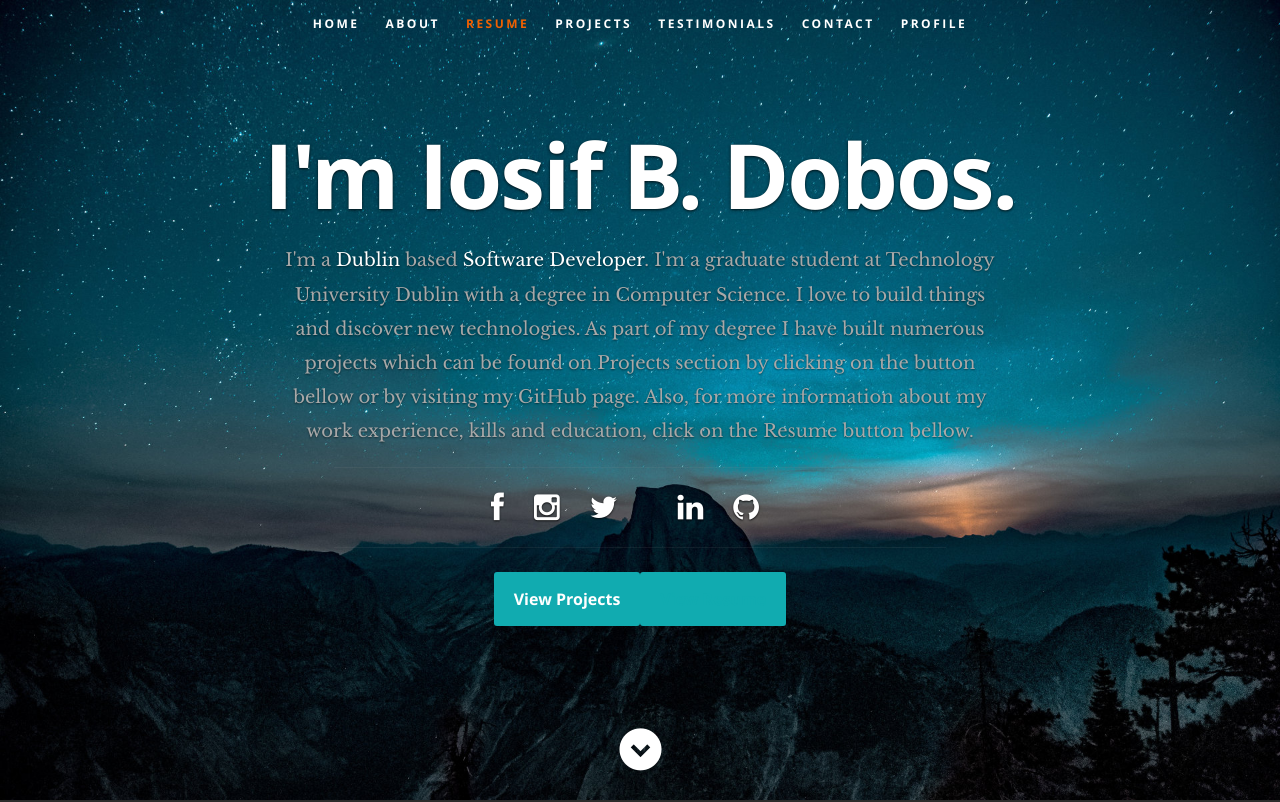
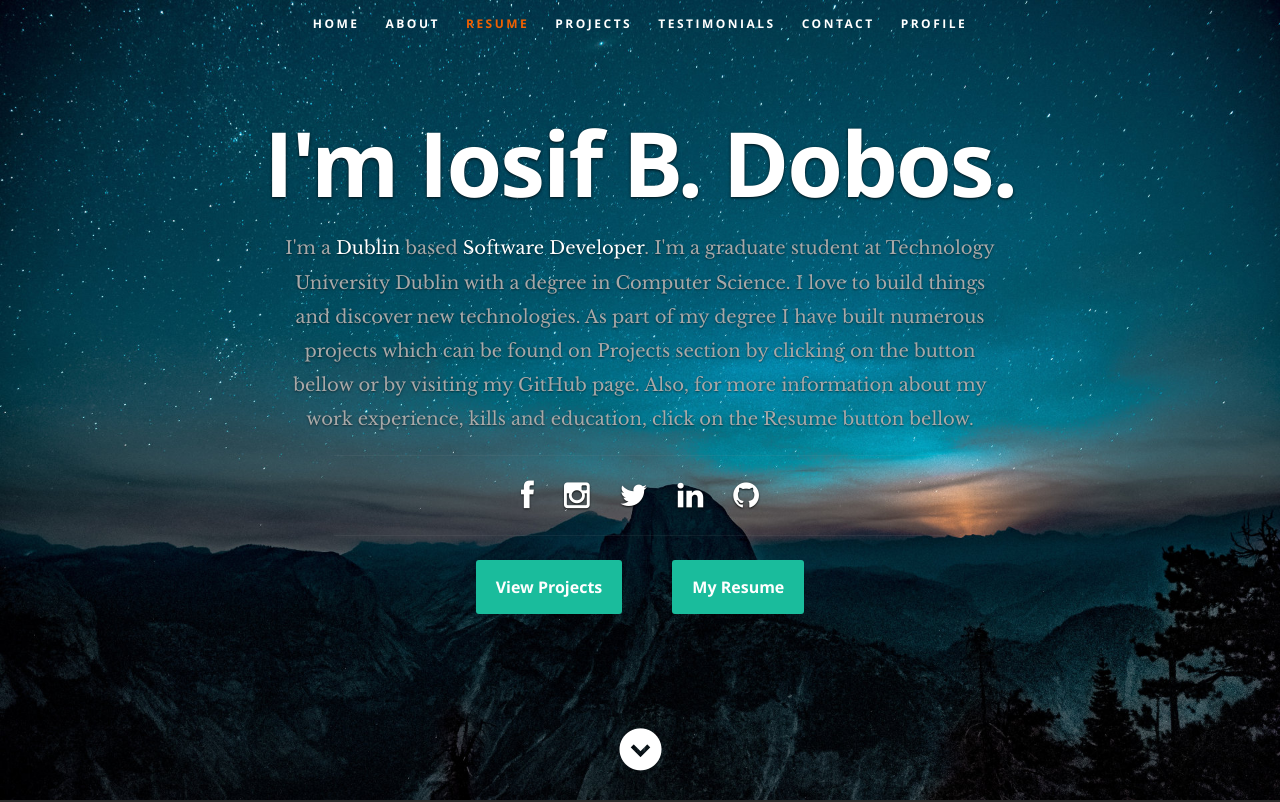
Before and after one commit to IosifDobos/Iosif-Portfolio, a React (Create React App) app in the folder iosif-portfolio/: page / in a window 1280 px wide. Shown: the top 802 px of the page. Built offline with nearby package versions, Linux system fonts and the light colour scheme.

Commit message:
home page buttons
fixed button on home page

```diff
--- a/iosif-portfolio/public/css/default.css
+++ b/iosif-portfolio/public/css/default.css
@@ -801,3 +801,7 @@ properly.
 	margin-right: auto !important;
 	text-align: center !important;
 }
+
+.project-btn{
+   background-color: #1abc9c !important;
+}
--- a/iosif-portfolio/src/components/About.js
+++ b/iosif-portfolio/src/components/About.js
@@ -66,14 +66,14 @@ class About extends Component {
                         </div>
                     </div>
                     <div className="four columns">
-                        <div className="">
+                        <div className="expertise">
                             <i className="fa fa-bold"></i>
                             <h3 className="white-color">Algorithms & Data Structures</h3>
                             <p>As part of my degree in Computer Science, I have good background over fundamental concepts of DSA.</p>
                         </div>
                     </div>
                     <div className="four columns">
-                        <div className="">
+                        <div className="expertise">
                             <i className="fa fa-css3"></i>
                             <h3 className="white-color">Dev Ops</h3>
                             <p>
--- a/iosif-portfolio/src/components/Footer.js
+++ b/iosif-portfolio/src/components/Footer.js
@@ -12,10 +12,10 @@ class Footer extends Component {
                 <li><a href="http://facebook.com/bogdandobos" target="_blank" rel="noopener noreferrer"><i className="fa fa-facebook"></i></a></li>
                 <li><a href="http://instagram.com/josephberelly" target="_blank" rel="noopener noreferrer"><i className="fa fa-instagram"></i></a></li>
                 <li><a href="http://twitter.com" target="_blank" rel="noopener noreferrer"><i className="fa fa-twitter"></i></a></li>
-                <li><a href="http://medium.com/" target="_blank" rel="noopener noreferrer"><i className="fa fa-medium"></i></a></li>
                 <li><a href="https://www.linkedin.com/in/iosif-dobos/" target="_blank" rel="noopener noreferrer"><i className="fa fa-linkedin"></i></a></li>
                 <li><a href="http://github.com/IosifDobos" target="_blank" rel="noopener noreferrer"><i className="fa fa-github"></i></a></li>
-                <li><a href="https://gitlab.com/IosifDobos" target="_blank" rel="noopener noreferrer"><i className="fa fa-gitlab"></i></a></li>
+                {/* <li><a href="https://gitlab.com/IosifDobos" target="_blank" rel="noopener noreferrer"><i className="fa fa-gitlab"></i></a></li>
+                <li><a href="http://medium.com/" target="_blank" rel="noopener noreferrer"><i className="fa fa-medium"></i></a></li> */}
               </ul>
 
               <ul className="copyright">
--- a/iosif-portfolio/src/components/Home.js
+++ b/iosif-portfolio/src/components/Home.js
@@ -52,11 +52,6 @@ class Home extends Component{
                                 </a>
                             </li>
                             <li>
-                                <a href="http://medium.com/" target="_blank" rel="noopener noreferrer">
-                                    <i className="fa fa-medium"></i>
-                                </a>
-                            </li>
-                            <li>
                                 <a href="https://www.linkedin.com/in/iosif-dobos/" target="_blank" rel="noopener noreferrer">
                                     <i className="fa fa-linkedin"></i>
                                 </a>
@@ -66,21 +61,28 @@ class Home extends Component{
                                     <i className="fa fa-github"></i>
                                 </a>
                             </li>
-                            <li>
+                            {/* <li>
                                 <a href="https://gitlab.com/IosifDobos" target="_blank" rel="noopener noreferrer">
                                     <i className="fa fa-gitlab"></i>
                                 </a>
                             </li>
+                            <li>
+                                <a href="http://medium.com/" target="_blank" rel="noopener noreferrer">
+                                    <i className="fa fa-medium"></i>
+                                </a>
+                            </li> */}
                         </ul>
                         <hr />
-                        <div className="btn-toolbar">
-                                <button type="button" className="btn btn-lg btn-primary btn-sm">
-                                    <a href="#portfolio" className="white-color">View Projects</a>
-                                </button>
-                                 <button type="button" className="btn btn-lg btn-primary btn-sm">
-                                    <a href="#resume">View Resume</a>
-                                </button>
-                        </div>
+                        <ul className="btn-toolbar">
+                            <a href="#portfolio" type="button" className="button btn project-btn">
+                                {/* <i className="fa fa-github"></i> */}
+                                View Projects
+                            </a>
+                            <a href="#resume" type="button" className="button btn project-btn resume-btn">
+                                {/* <i className="fa fa-book"></i> */}
+                                My Resume
+                            </a>
+                        </ul>
                     </div>
 
                 </div>
--- a/iosif-portfolio/src/index.css
+++ b/iosif-portfolio/src/index.css
@@ -32,3 +32,7 @@ code {
   font-size: 4em;
   margin: 1rem;
 }
+
+.resume-btn{
+  margin-left: 50px;
+}
```
